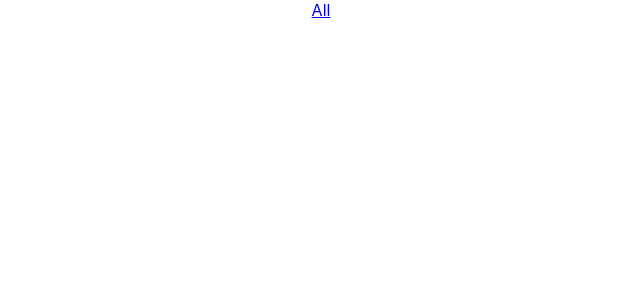
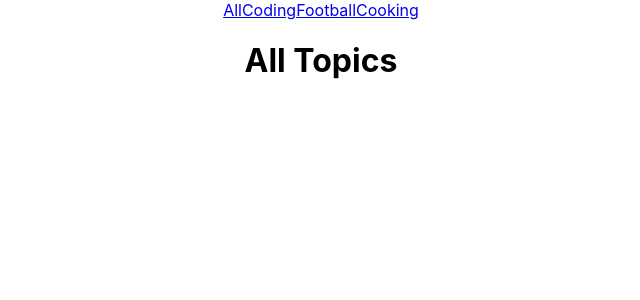
Before and after one commit to steph-eliza/nc-news-fe, a React (Create React App) app: page / in a window 1280 px wide. Before the commit this address had no page. Shown: the top 300 px of the page, without its empty margins (319-959 px from the left). Built offline with nearby package versions, Linux system fonts and the light colour scheme.

Commit message:
link categories to parametric pages, add headers

```diff
--- a/src/App.js
+++ b/src/App.js
@@ -9,8 +9,10 @@ function App() {
     <div className="App">
       <Nav />
       <Routes>
-        <Route path="/articles" element={ArticleList} />
-        <Route path="/articles/:article_id" element={ArticlePage} />
+        <Route path="/" element={<ArticleList />} />
+        <Route path="/articles" element={<ArticleList />} />
+        <Route path="/articles/:topic_slug" element={<ArticleList />} />
+        <Route path="/articles/:article_id" element={<ArticlePage />} />
       </Routes>
     </div>
   );
--- a/src/components/ArticleList.js
+++ b/src/components/ArticleList.js
@@ -1,5 +1,22 @@
+import {useParams} from "react-router";
+import Header from "./Header";
+
 const ArticleList = () => {
-  return <div></div>;
+  const {topic_slug} = useParams();
+
+  if (!topic_slug) {
+    console.log("hello");
+    return (
+      <div>
+        <Header headerText="All Topics" />
+      </div>
+    );
+  }
+  return (
+    <div>
+      <Header headerText={topic_slug} />
+    </div>
+  );
 };
 
 export default ArticleList;
--- a/src/components/Header.js
+++ b/src/components/Header.js
@@ -0,0 +1,10 @@
+const Header = ({headerText}) => {
+  console.log(headerText);
+  return (
+    <div>
+      <h1>{headerText}</h1>
+    </div>
+  );
+};
+
+export default Header;
--- a/src/components/Nav.js
+++ b/src/components/Nav.js
@@ -5,6 +5,9 @@ const Nav = () => {
   return (
     <nav>
       <Link to="/articles">All</Link>
+      <Link to="/articles/coding">Coding</Link>
+      <Link to="/articles/football">Football</Link>
+      <Link to="/articles/cooking">Cooking</Link>
     </nav>
   );
 };
```
